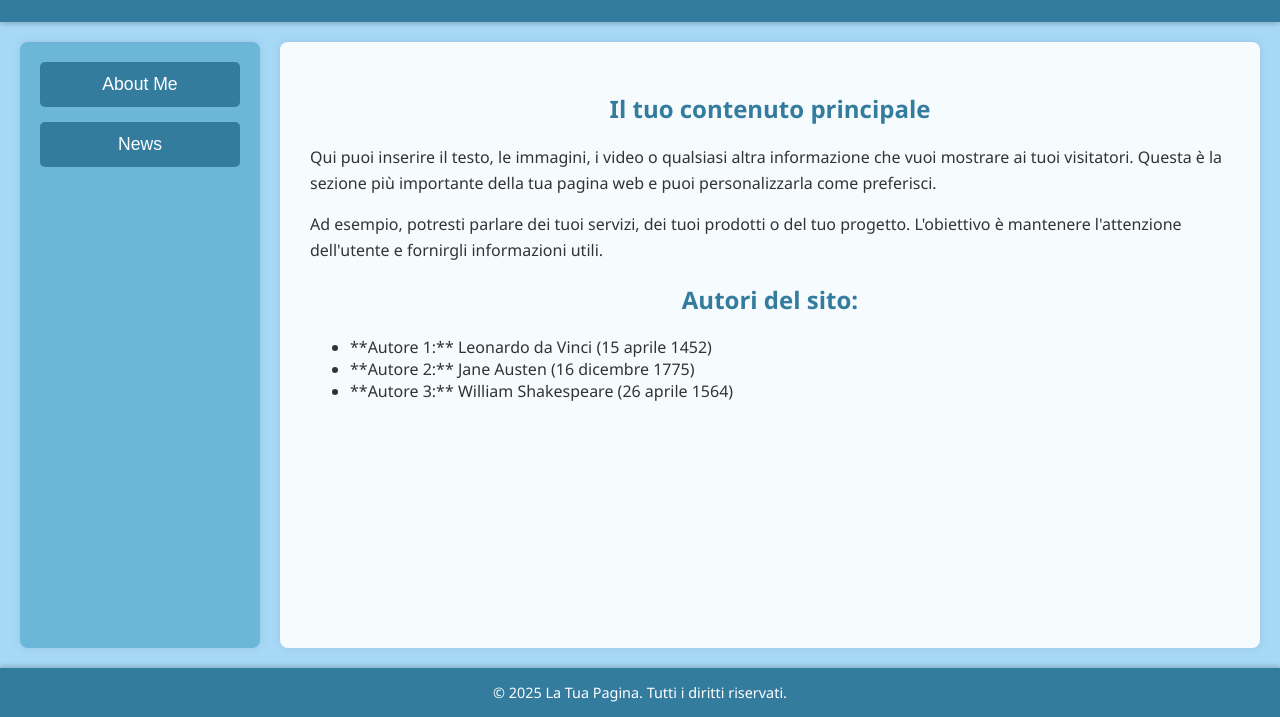
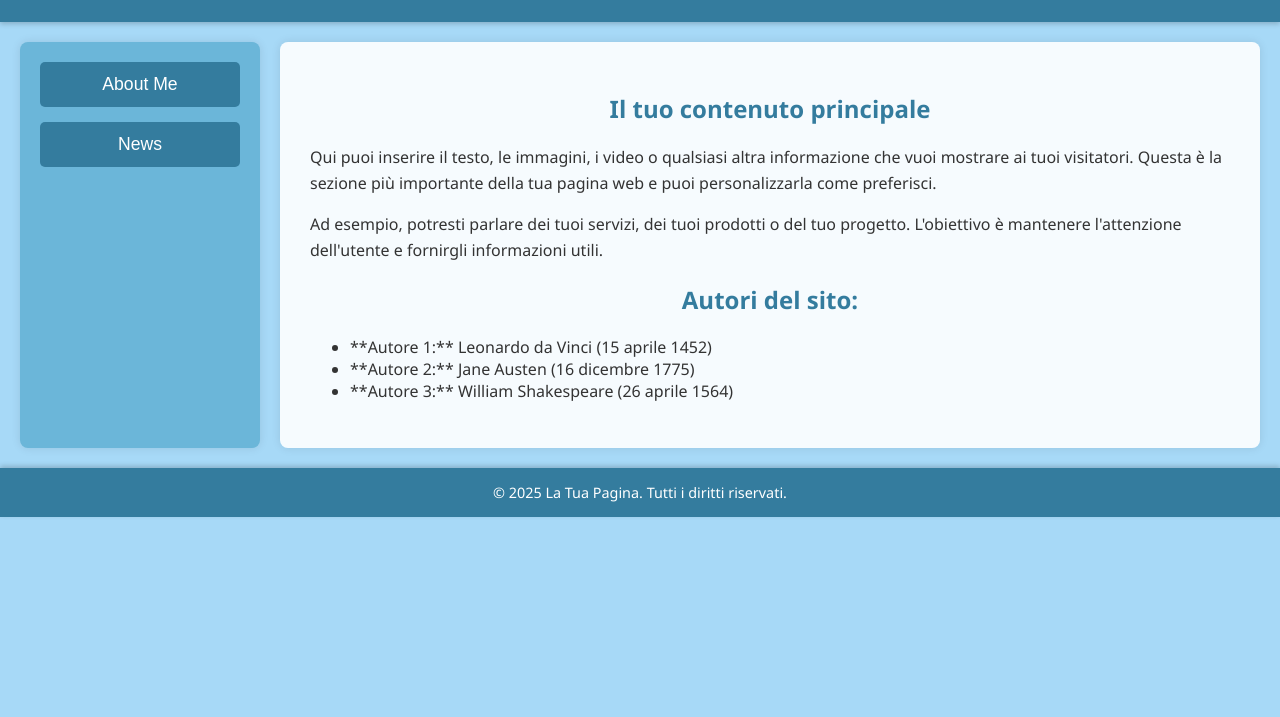
Before and after one commit to lucaiosipescu-lab/esercitazione_2_nomeDelNostroSito, a plain HTML site: page homeSimone.html in a window 1280 px wide. Shown: the part 83-800 px from the top of the page. Drawn offline with Linux system fonts and the light colour scheme.

Commit message:
bufFixing

```diff
--- a/homeSimone.html
+++ b/homeSimone.html
@@ -12,7 +12,6 @@
             font-family: 'Segoe UI', Tahoma, Geneva, Verdana, sans-serif;
             display: flex;
             flex-direction: column; /* Organizza gli elementi verticalmente: header, main, footer */
-            min-height: 100vh; /* Assicura che il body occupi tutta l'altezza della viewport */
         }
 
         /* Stili per l'intestazione (header) */
```
